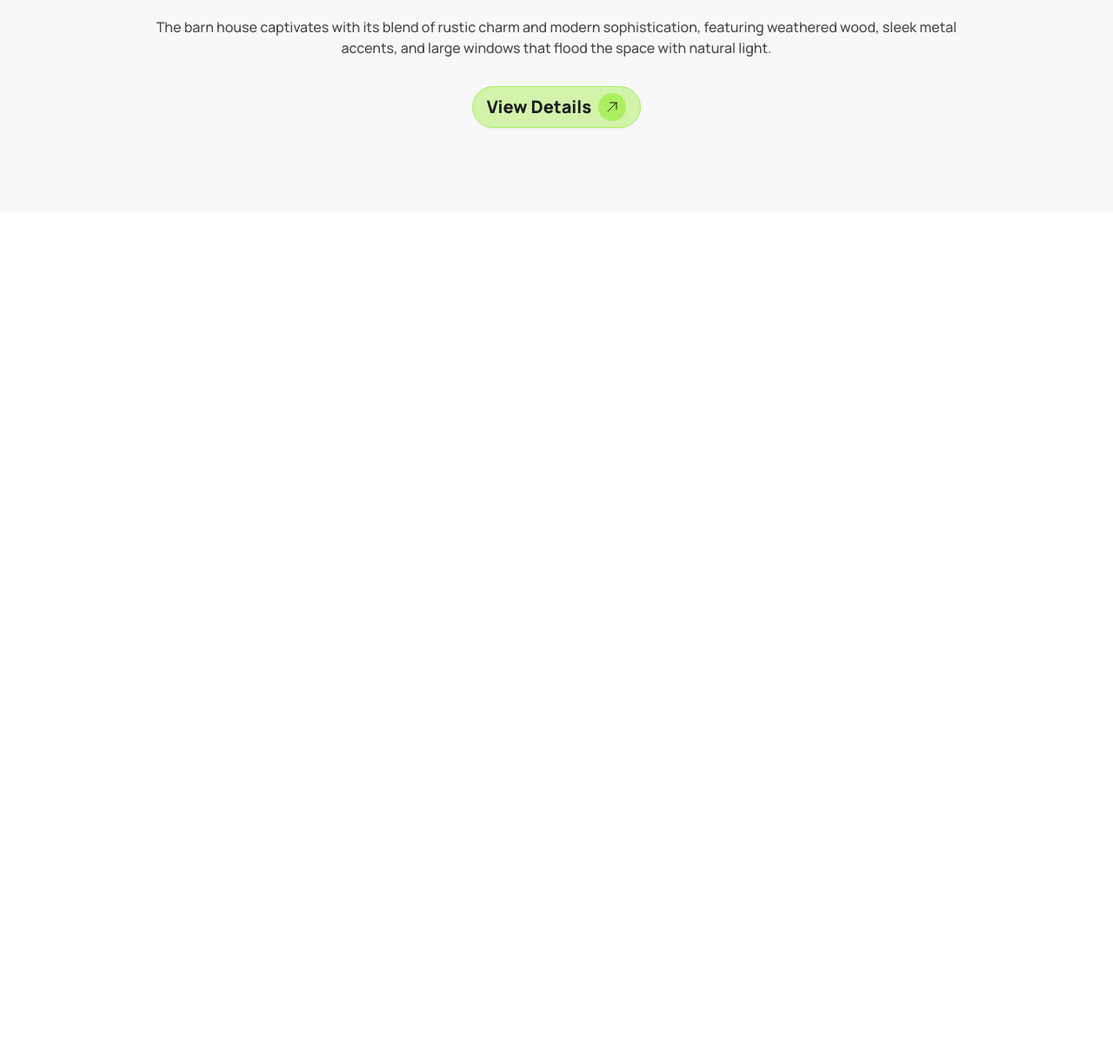
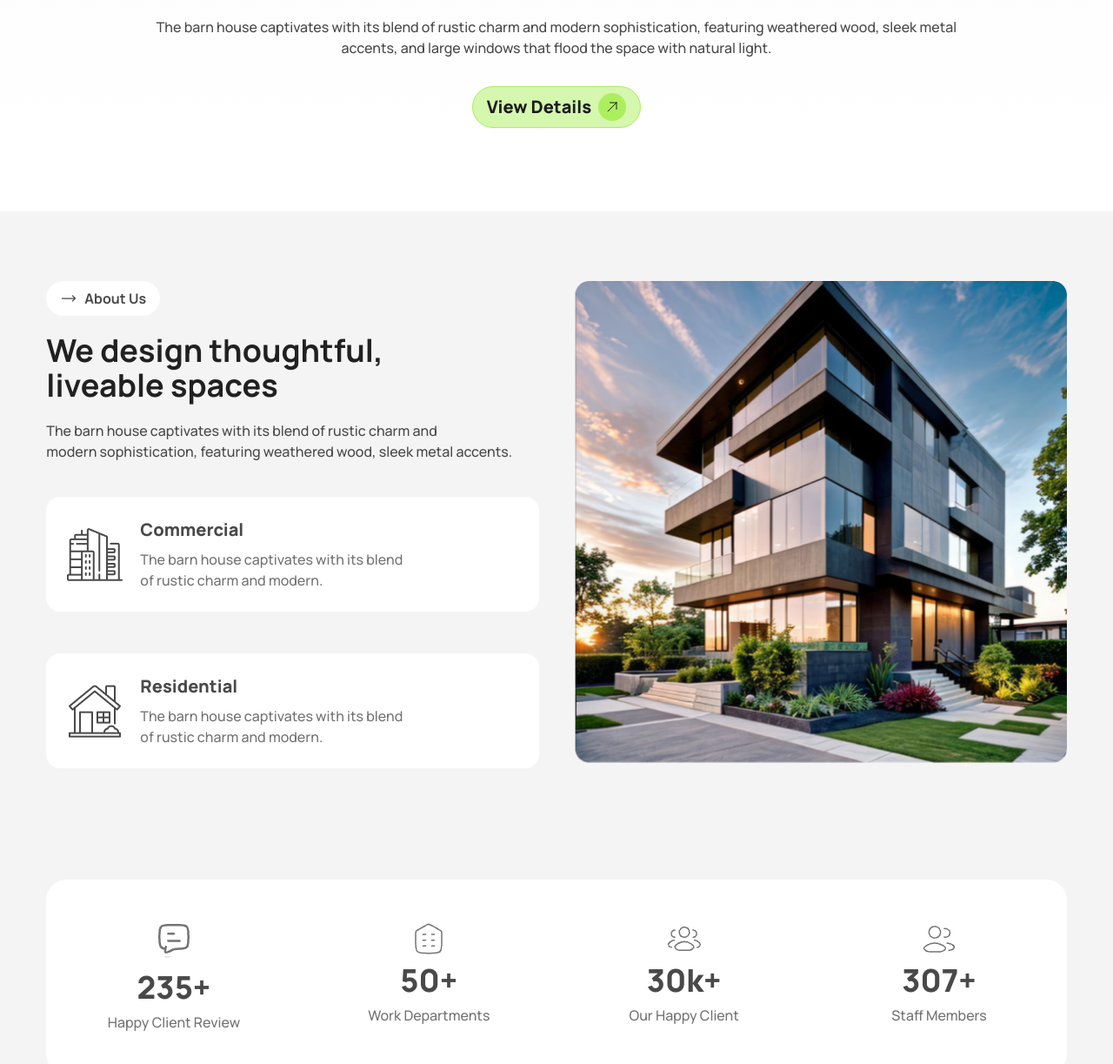
Before and after one commit to Johora99/Assignment-3, a plain HTML site: page index.html in a window 1280 px wide. Shown: the part 655-1878 px from the top of the page at 87% size. Before the commit the page ends 898 px from the top, so only its background shows below. Drawn offline with nearby package versions, Linux system fonts and the light colour scheme.

Commit message:
main section

```diff
--- a/index.html
+++ b/index.html
@@ -24,14 +24,17 @@
             'black-lightest':'rgb(73, 73, 73)',
             'green-light':'rgb(171, 239, 95)',
             'gray':'rgb(115, 115, 115)',
-            'white-light':'#F8F8F8',
+            'main-bg':'rgb(244, 244, 244)',
             'border-1':'rgb(233, 233, 233)',
             'border-2':'rgb(171, 239, 95)',
             'btn-bg':'rgba(171, 239, 95, 0.5)',
           },
            fontFamily: {
           'manrope':'Manrope',
-    }
+    },
+      backgroundImage: {
+        'gradient-bg': 'linear-gradient(to bottom, rgb(248, 248, 248) 10%, rgb(249, 249, 249) 30%, rgb(255, 255, 255) 90%)',
+      },
 
         }
       }
@@ -41,7 +44,7 @@
 </head>
 <body class="font-manrope">
     <!-- ======================header area start============================= -->
-     <header class="bg-white-light w-full pb-10 md:pb-20" >
+     <header class="bg-gradient-bg w-full pb-10 md:pb-20" >
         <div class="max-w-screen-2xl container mx-auto w-11/12">
           <!-- ==================nav area start=========================== -->
             <nav class="py-8">
@@ -139,7 +142,110 @@
     <!-- ======================header area end============================= -->
 
 
+     <!-- ==================main area start============================== -->
+     <main class="bg-main-bg w-full">
+      <section class="max-w-screen-2xl container mx-auto w-11/12 py-10 md:py-20">
+        <div class="grid grid-cols-1 lg:grid-cols-2 gap-10">
+          <div>
+            <div class="flex items-center bg-white rounded-full w-fit py-2 px-4 gap-2 mb-5 mx-auto lg:mx-0">
+              <svg xmlns="http://www.w3.org/2000/svg" fill="none" viewBox="0 0 24 24" stroke-width="1.5" stroke="currentColor" class="size-5 text-black-lightest">
+              <path stroke-linecap="round" stroke-linejoin="round" d="M17.25 8.25 21 12m0 0-3.75 3.75M21 12H3" />
+              </svg>
+                <a href="" class="text-black-lightest text-base font-bold">About Us</a>
+            </div>
+            <div class="text-center lg:text-left">
 
+              <h2 class="text-black-light text-2xl md:text-4xl font-bold">We design thoughtful,  <br class="hidden md:block"> liveable spaces</h2>
+              <p class="text-black-lightest text-base font-medium mt-5 mb-10">The barn house captivates with its blend of rustic charm and <br class="hidden md:block">
+              modern sophistication, featuring weathered wood, sleek metal accents.</p>
+            </div>
+            <div class=" flex flex-col md:flex-row lg:flex-col gap-5 lg:gap-0">
+
+              <div class="flex bg-white mb-5 sm:mb-10 md:mb-12 p-6 rounded-2xl gap-5 items-center">
+                <img src="./assets/commercial.png" alt="" class="w-ful h-auto">
+                <div>
+                  <h5 class="text-black-lightest font-extrabold text-xl mb-2">Commercial</h5>
+                  <p class="text-gray text-base font-medium">The barn house captivates with its blend <br class="hidden lg:block"> of rustic charm and modern.</p>
+                </div>
+              </div>
+              <div class="flex bg-white p-6 sm:mb-12  rounded-2xl gap-5 items-center">
+                <img src="./assets/residential.png" alt="" class="w-ful h-auto">
+                <div>
+                  <h5 class="text-black-lightest font-extrabold text-xl mb-2">Residential</h5>
+                  <p class="text-gray text-base font-medium">The barn house captivates with its blend <br class="hidden lg:block"> of rustic charm and modern.</p>
+                </div>
+              </div>
+            </div>
+
+          </div>
+          <div class="lg:justify-self-end">
+            <img src="./assets/Rectangle.png" alt="" class="w-full">
+          </div>
+        </div>
+      </section>
+      <section class="max-w-screen-2xl container mx-auto w-11/12 pb-20">
+        <div class="grid grid-cols-1 sm:grid-cols-2 md:grid-cols-4  bg-white py-12 rounded-3xl justify-items-center text-center gap-12 lg:gap-0">
+          <div >
+
+              <div class="flex justify-center">
+
+                <img src="./assets/comment-01.png" alt="">
+              </div>
+
+            <h2 class="text-black-lightest font-extrabold text-4xl my-2">235+</h2>
+            <p class="text-gray text-base font-medium">Happy Client Review</p>
+          </div>
+          <div>
+            <div class="flex justify-center">
+
+              <img src="./assets/departement.png" alt="">
+            </div>
+            <h2 class="text-black-lightest font-extrabold text-4xl my-2">50+</h2>
+            <p class="text-gray text-base font-medium">Work Departments</p>
+          </div>
+          <div>
+            <div class="flex justify-center">
+
+              <img src="./assets/Group 8.png" alt="">
+            </div>
+            <h2 class="text-black-lightest font-extrabold text-4xl my-2">30k+</h2>
+            <p class="text-gray text-base font-medium">Our Happy Client</p>
+          </div>
+          <div>
+            <div class="flex justify-center">
+
+              <img src="./assets/user-multiple (1).png" alt="">
+            </div>
+            <h2 class="text-black-lightest font-extrabold text-4xl my-2">307+</h2>
+            <p class="text-gray text-base font-medium">Staff Members</p>
+          </div>
+        </div>
+      </section>
+     </main>
+
+
+
+
+
+
+
+
+
+
+
+
+
+
+
+
+
+
+
+
+
+
+
+     <!-- ==================main area end============================== -->
 
 
 
```
Also changed, not shown: assets/Group 8.png (added), assets/comment-01.png (added), assets/departement.png (added), assets/user-multiple (1).png (added).
